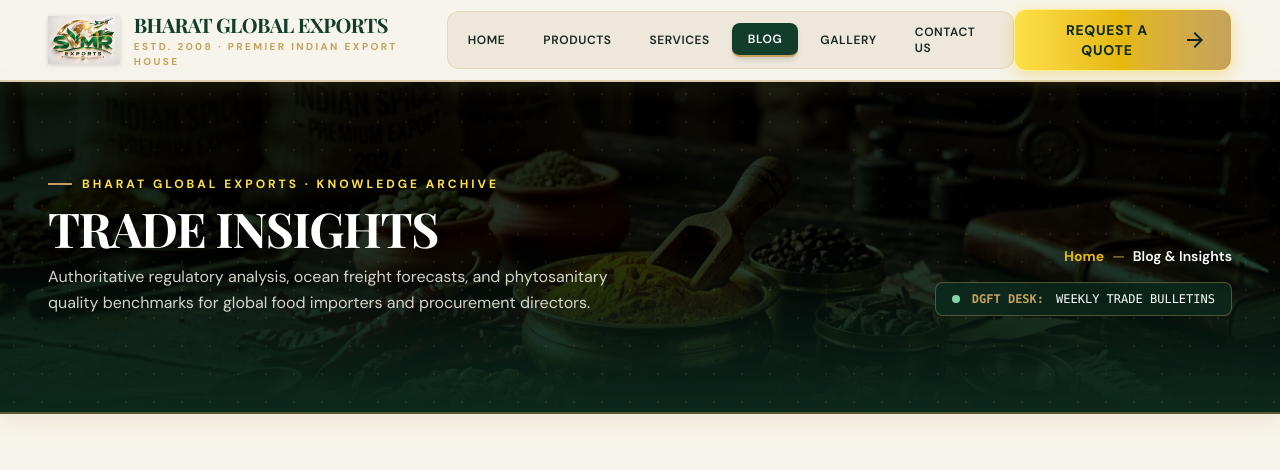
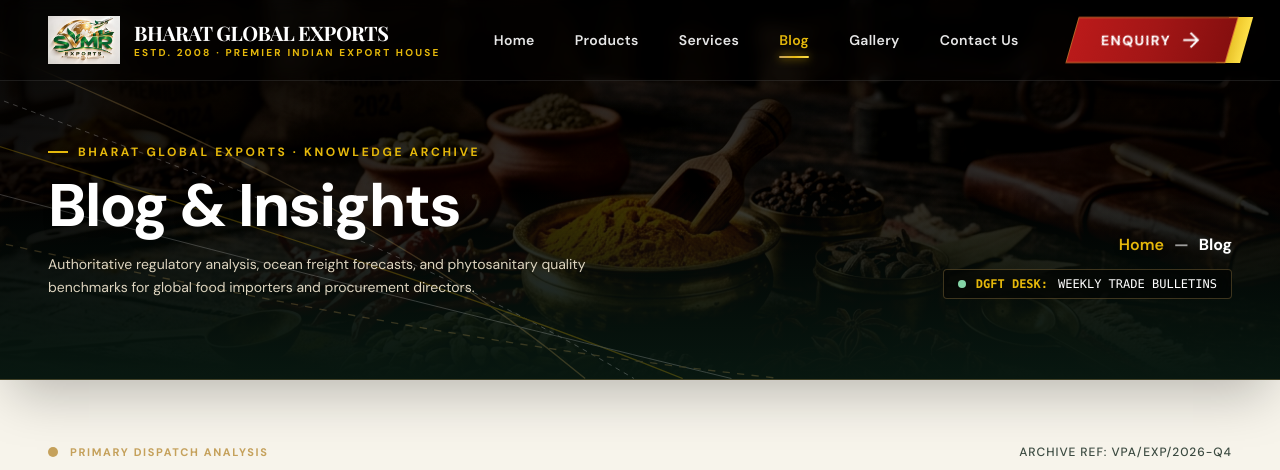
Before and after one commit to ethanhunt-dev/bharat_exports, a Next.js app: page /blog in a window 1280 px wide. Shown: the top 470 px of the page. Built offline with nearby package versions, Linux system fonts and the light colour scheme; a web font is replaced by a local one.

Commit message:
feat(ui): redesign header and page banner matching Skanda reference layout with transparent glass overlay, geometric waves, and angled enquiry button

```diff
--- a/src/app/blog/export-documentation-guide/page.tsx
+++ b/src/app/blog/export-documentation-guide/page.tsx
@@ -27,9 +27,9 @@
     <div className="flex flex-col w-full">
       {/* 1. Cinematic Luxury Page Banner */}
       <PageBanner
-        title="EXPORT DOCUMENTATION DOSSIER"
+        title="Export Documentation Guide"
         eyebrow="BHARAT GLOBAL EXPORTS · TRADE ADVISORY #48"
-        breadcrumbCurrent="Documentation & Customs"
+        breadcrumbCurrent="Documentation Guide"
         parentBreadcrumb={{ label: "Blog", href: "/blog" }}
         bgImage="/images/banner_port_cranes.jpg"
         description="Comprehensive compliance guide for Indian port customs clearing, Bill of Lading execution, and phytosanitary verification."
--- a/src/app/blog/page.tsx
+++ b/src/app/blog/page.tsx
@@ -121,9 +121,9 @@
     <div className="flex flex-col w-full">
       {/* 1. Cinematic Luxury Page Banner */}
       <PageBanner
-        title="TRADE INSIGHTS"
+        title="Blog & Insights"
         eyebrow="BHARAT GLOBAL EXPORTS · KNOWLEDGE ARCHIVE"
-        breadcrumbCurrent="Blog & Insights"
+        breadcrumbCurrent="Blog"
         bgImage="/images/products_banner_spices.jpg"
         description="Authoritative regulatory analysis, ocean freight forecasts, and phytosanitary quality benchmarks for global food importers and procurement directors."
         metaBadge={{
--- a/src/app/contact/page.tsx
+++ b/src/app/contact/page.tsx
@@ -28,7 +28,7 @@
     <div className="flex flex-col w-full">
       {/* 1. Cinematic Luxury Page Banner */}
       <PageBanner
-        title="CONTACT US"
+        title="Contact Us"
         eyebrow="BHARAT GLOBAL EXPORTS · GLOBAL TRADE DESK"
         breadcrumbCurrent="Contact Us"
         bgImage="/images/banner_port_cranes.jpg"
--- a/src/app/gallery/page.tsx
+++ b/src/app/gallery/page.tsx
@@ -178,7 +178,7 @@
     <div className="flex flex-col w-full">
       {/* 1. Cinematic Luxury Page Banner */}
       <PageBanner
-        title="FACILITY & PORT GALLERY"
+        title="Operations Gallery"
         eyebrow="BHARAT GLOBAL EXPORTS · OPERATIONAL ARCHIVE"
         breadcrumbCurrent="Gallery"
         bgImage="/images/banner_port_cranes.jpg"
--- a/src/app/layout.tsx
+++ b/src/app/layout.tsx
@@ -66,7 +66,7 @@
         <CustomCursor />
         <QuoteModalProvider>
           <Header />
-          <main className="w-full pt-20 bg-surface min-h-[calc(100vh-80px)] flex-1">
+          <main className="w-full bg-surface min-h-screen flex-1">
             {children}
           </main>
           <Footer />
--- a/src/app/page.tsx
+++ b/src/app/page.tsx
@@ -104,12 +104,12 @@
     <div className="flex flex-col w-full">
       {/* 1. CINEMATIC HERO SECTION WITH LUXURY EDITORIAL OVERLAY */}
       <section
-        className="relative w-full -mt-20 pt-20 bg-[#0B281D] text-white overflow-hidden flex flex-col justify-between"
+        className="relative w-full bg-[#0B281D] text-white overflow-hidden flex flex-col justify-between"
         onMouseEnter={() => setIsPaused(true)}
         onMouseLeave={() => setIsPaused(false)}
       >
         {/* Full-Bleed Auto-Playing Port & Maritime Slides with Slow Cinematic Movement */}
-        <div className="relative w-full h-[520px] sm:h-[620px] lg:h-[720px] overflow-hidden">
+        <div className="relative w-full h-[560px] sm:h-[650px] lg:h-[740px] overflow-hidden">
           {heroSlides.map((slide, idx) => (
             <div
               key={slide.id}
@@ -129,7 +129,7 @@
           <div className="absolute inset-x-0 bottom-0 h-40 bg-gradient-to-t from-[#0B281D] to-transparent" />
 
           {/* Hero Content Overlay */}
-          <div className="relative z-10 max-w-7xl mx-auto px-6 lg:px-12 h-full flex flex-col justify-center">
+          <div className="relative z-10 max-w-7xl mx-auto px-6 lg:px-12 h-full flex flex-col justify-center pt-20 sm:pt-24 lg:pt-28">
             <div className="max-w-3xl">
               {/* Understated Global Trade Label */}
               <div className="inline-flex items-center gap-2.5 px-3.5 py-1.5 rounded-full bg-[#123D2B]/80 backdrop-blur-md border border-[#C5A15B]/40 shadow-sm mb-6">
--- a/src/app/products/page.tsx
+++ b/src/app/products/page.tsx
@@ -228,9 +228,9 @@
     <div className="flex flex-col w-full">
       {/* 1. Cinematic Luxury Agricultural Page Banner */}
       <PageBanner
-        title="OUR PRODUCTS"
+        title="Products"
         eyebrow="BHARAT GLOBAL EXPORTS · INSTITUTIONAL CATALOGUE"
-        breadcrumbCurrent="Our Products"
+        breadcrumbCurrent="Products"
         bgImage="/images/products_banner_spices.jpg"
         description="Government Recognized Three-Star Export House providing institutional grades, guaranteed phytosanitary compliance, and direct Visakhapatnam port transshipment."
         metaBadge={{
--- a/src/app/services/page.tsx
+++ b/src/app/services/page.tsx
@@ -12,9 +12,9 @@
     <div className="flex flex-col w-full">
       {/* 1. Cinematic Luxury Page Banner */}
       <PageBanner
-        title="EXPORT SERVICES"
+        title="Services"
         eyebrow="BHARAT GLOBAL EXPORTS · INSTITUTIONAL CAPABILITIES"
-        breadcrumbCurrent="Export Services"
+        breadcrumbCurrent="Services"
         bgImage="/images/banner_port_cranes.jpg"
         description="Integrated farm-to-berth export solutions compliant with US-FDA, EU phytosanitary norms, and Codex Alimentarius."
         metaBadge={{
--- a/src/components/Header.tsx
+++ b/src/components/Header.tsx
@@ -1,6 +1,6 @@
 "use client";
 
-import React, { useState } from "react";
+import React, { useState, useEffect } from "react";
 import Link from "next/link";
 import { usePathname } from "next/navigation";
 import { useQuoteModal } from "@/context/QuoteModalContext";
@@ -9,6 +9,21 @@
   const pathname = usePathname();
   const { openQuoteModal } = useQuoteModal();
   const [mobileMenuOpen, setMobileMenuOpen] = useState(false);
+  const [isScrolled, setIsScrolled] = useState(false);
+
+  useEffect(() => {
+    const handleScroll = () => {
+      if (window.scrollY > 20) {
+        setIsScrolled(true);
+      } else {
+        setIsScrolled(false);
+      }
+    };
+
+    window.addEventListener("scroll", handleScroll, { passive: true });
+    handleScroll();
+    return () => window.removeEventListener("scroll", handleScroll);
+  }, []);
 
   // Strictly 6 approved public navigation destinations (No About Us, No Admin)
   const navLinks = [
@@ -28,65 +43,83 @@
   };
 
   return (
-    <header className="fixed top-0 left-0 right-0 z-50 bg-[#F7F4EB]/95 backdrop-blur-md border-b-2 border-[#C5A15B]/40 shadow-[0_4px_20px_rgba(197,161,91,0.12)] transition-all">
-      {/* Main Navbar */}
-      <div>
-        <div className="h-20 max-w-7xl mx-auto px-6 lg:px-12 flex items-center justify-between">
+    <header
+      className={`fixed top-0 left-0 right-0 z-50 transition-all duration-300 ${
+        isScrolled
+          ? "bg-[#0B281D]/95 backdrop-blur-md border-b border-[#C5A15B]/35 shadow-2xl py-3"
+          : "bg-black/35 backdrop-blur-sm border-b border-white/10 py-4"
+      }`}
+    >
+      <div className="max-w-7xl mx-auto px-4 sm:px-6 lg:px-12 flex items-center justify-between">
         {/* Logo / Brand Wordmark */}
         <Link href="/" className="flex items-center gap-3.5 group">
           <div className="relative flex items-center justify-center transition-transform duration-300 group-hover:scale-105">
             <img
               src="/svmr_logo.png"
               alt="Bharat Global Exports Emblem"
-                className="h-12 w-auto object-contain drop-shadow-sm"
+              className="h-11 sm:h-12 w-auto object-contain drop-shadow-md"
             />
           </div>
           <div className="flex flex-col">
-              <span className="font-display font-bold text-lg sm:text-xl tracking-tight text-[#123D2B] uppercase group-hover:text-[#0B281D] transition-colors">
+            <span className="font-display font-bold text-lg sm:text-xl tracking-tight text-white uppercase group-hover:text-[#FDE047] transition-colors leading-tight drop-shadow-sm">
               BHARAT GLOBAL EXPORTS
             </span>
-              <span className="font-sans text-[10px] font-bold text-[#C5A15B] uppercase tracking-[0.24em]">
+            <span className="font-sans text-[10px] font-bold text-[#E5B80B] uppercase tracking-[0.22em] drop-shadow-sm">
               ESTD. 2008 · PREMIER INDIAN EXPORT HOUSE
             </span>
           </div>
         </Link>
 
-          {/* Desktop Nav (Strict Scope: 6 items) */}
-          <nav className="hidden lg:flex items-center gap-1.5 p-1 rounded-xl bg-[#ECE6D8]/80 border border-[#C5A15B]/25">
+        {/* Desktop Nav: Clean text links without background boxes (Matching Skanda Demo) */}
+        <nav className="hidden lg:flex items-center gap-8 xl:gap-10">
           {navLinks.map((link) => {
             const active = isActive(link.href);
             return (
               <Link
                 key={link.href}
                 href={link.href}
-                  className={`px-4 py-2 rounded-lg transition-all font-sans text-xs tracking-wider uppercase font-semibold ${
+                className={`relative py-1 font-sans text-sm tracking-wide font-semibold transition-all duration-200 ${
                   active
-                      ? "bg-[#123D2B] text-white font-bold shadow-md border-b-2 border-[#C5A15B]"
-                      : "text-[#1A241F] hover:text-[#123D2B] hover:bg-white/80"
+                    ? "text-[#E5B80B] font-bold drop-shadow-sm"
+                    : "text-white/90 hover:text-[#E5B80B]"
                 }`}
               >
-                  {link.label}
+                <span>{link.label}</span>
+                {active && (
+                  <span className="absolute -bottom-1 left-0 right-0 h-0.5 bg-gradient-to-r from-[#C5A15B] via-[#E5B80B] to-[#FDE047] rounded-full shadow-[0_0_8px_#E5B80B]" />
+                )}
               </Link>
             );
           })}
         </nav>
 
-          {/* Action Area & Mobile Hamburger */}
+        {/* Action Area & Signature Angled Enquiry Button */}
         <div className="flex items-center gap-3 sm:gap-4">
+          {/* Skanda-Inspired Angled Geometric Enquiry Button with Yellow Accent */}
+          <div className="relative flex items-center">
+            {/* Background angled yellow accent triangle/bar */}
+            <div
+              className="hidden sm:block absolute -right-2 top-0 bottom-0 w-6 bg-gradient-to-r from-[#E5B80B] to-[#FDE047] -skew-x-[16deg] transform origin-bottom pointer-events-none shadow-md"
+              aria-hidden="true"
+            />
+
             <button
               type="button"
               onClick={() => openQuoteModal()}
-              className="gold-sheen-button inline-flex items-center gap-2 bg-gradient-to-r from-[#FDE047] via-[#E5B80B] to-[#C5A15B] text-[#0B281D] font-sans text-xs sm:text-sm px-5 sm:px-6 py-2.5 rounded-xl font-bold uppercase tracking-wider shadow-[0_4px_16px_rgba(229,184,11,0.35)] hover:shadow-[0_6px_22px_rgba(229,184,11,0.55)] hover:scale-105 transition-all duration-300 border border-[#FFF089]"
+              className="gold-sheen-button relative z-10 px-5 sm:px-7 py-2.5 bg-gradient-to-r from-[#BA1A1A] via-[#A31616] to-[#860F0F] text-white font-sans text-xs sm:text-sm font-extrabold uppercase tracking-widest shadow-xl hover:brightness-110 active:scale-95 transition-all duration-300 border border-[#FDE047]/40 -skew-x-[16deg]"
             >
-              <span>Request a Quote</span>
+              <span className="skew-x-[16deg] flex items-center gap-2">
+                <span>ENQUIRY</span>
                 <span className="material-symbols-outlined text-[17px] font-bold">arrow_forward</span>
+              </span>
             </button>
+          </div>
 
           {/* Mobile Menu Toggle Button */}
           <button
             type="button"
             onClick={() => setMobileMenuOpen(!mobileMenuOpen)}
-              className="lg:hidden w-10 h-10 rounded-lg bg-[#ECE6D8] flex items-center justify-center text-[#123D2B] border border-[#C5A15B]/30 hover:bg-[#E4DDCB] transition-colors"
+            className="lg:hidden w-10 h-10 rounded-lg bg-black/40 backdrop-blur-md flex items-center justify-center text-white border border-[#C5A15B]/40 hover:bg-[#123D2B] transition-colors"
             aria-label="Toggle mobile menu"
           >
             <span className="material-symbols-outlined text-[24px]">
@@ -98,8 +131,8 @@
 
       {/* Mobile Dropdown Menu (Strict Scope: 6 items) */}
       {mobileMenuOpen && (
-          <div className="lg:hidden bg-[#F7F4EB] border-t border-[#C5A15B]/30 px-6 py-4 shadow-xl animate-fadeIn">
-            <nav className="flex flex-col gap-1.5 pb-3">
+        <div className="lg:hidden bg-[#0B281D]/98 backdrop-blur-xl border-t border-[#C5A15B]/30 px-6 py-5 shadow-2xl animate-fadeIn">
+          <nav className="flex flex-col gap-1.5 pb-4">
             {navLinks.map((link) => {
               const active = isActive(link.href);
               return (
@@ -107,10 +140,10 @@
                   key={link.href}
                   href={link.href}
                   onClick={() => setMobileMenuOpen(false)}
-                    className={`px-4 py-3 rounded-lg text-sm font-semibold flex items-center justify-between ${
+                  className={`px-4 py-3 rounded-lg text-sm font-semibold flex items-center justify-between transition-colors ${
                     active
-                        ? "bg-[#123D2B] text-white border-l-4 border-[#C5A15B]"
-                        : "text-[#1A241F] hover:text-[#123D2B] hover:bg-[#ECE6D8]"
+                      ? "bg-[#123D2B] text-[#E5B80B] font-bold border-l-4 border-[#E5B80B]"
+                      : "text-white/90 hover:text-[#E5B80B] hover:bg-[#123D2B]/50"
                   }`}
                 >
                   <span>{link.label}</span>
@@ -119,19 +152,18 @@
               );
             })}
           </nav>
-            <div className="pt-3 border-t border-[#C5A15B]/20 flex flex-col gap-2 font-sans text-xs text-[#3B4A40]">
-              <a href="tel:+919876543210" className="flex items-center gap-2 py-1 hover:text-[#123D2B]">
-                <span className="material-symbols-outlined text-[16px] text-[#C5A15B]">call</span>
+          <div className="pt-3 border-t border-[#C5A15B]/20 flex flex-col gap-2 font-sans text-xs text-[#E7EDE6]/80">
+            <a href="tel:+919876543210" className="flex items-center gap-2 py-1 hover:text-[#E5B80B]">
+              <span className="material-symbols-outlined text-[16px] text-[#E5B80B]">call</span>
               <span>+91 98765 43210</span>
             </a>
-              <a href="mailto:export@bharatglobalexports.com" className="flex items-center gap-2 py-1 hover:text-[#123D2B]">
-                <span className="material-symbols-outlined text-[16px] text-[#C5A15B]">mail</span>
+            <a href="mailto:export@bharatglobalexports.com" className="flex items-center gap-2 py-1 hover:text-[#E5B80B]">
+              <span className="material-symbols-outlined text-[16px] text-[#E5B80B]">mail</span>
               <span>export@bharatglobalexports.com</span>
             </a>
           </div>
         </div>
       )}
-      </div>
     </header>
   );
 }
--- a/src/components/PageBanner.tsx
+++ b/src/components/PageBanner.tsx
@@ -26,81 +26,111 @@
   metaBadge,
 }: PageBannerProps) {
   return (
-    <section className="relative w-full overflow-hidden border-b-2 border-[#C5A15B]/40 shadow-[0_4px_25px_rgba(197,161,91,0.2)] bg-[#0B281D]">
-      {/* Background Photographic Image with Dark Vignette & Emerald Tint */}
+    <section className="relative w-full overflow-hidden bg-[#081710] border-b border-[#C5A15B]/30 shadow-2xl">
+      {/* Background Photographic Image with Dark Vignette */}
       <div className="absolute inset-0 z-0">
         <img
           src={bgImage}
           alt={title}
-          className="w-full h-full object-cover object-center scale-105 filter brightness-75 contrast-110"
+          className="w-full h-full object-cover object-center scale-105 filter brightness-70 contrast-115"
         />
-        {/* Layered cinematic gradient overlays for high text contrast */}
-        <div className="absolute inset-0 bg-gradient-to-r from-[#0B281D]/95 via-[#0B281D]/80 to-[#123D2B]/90 mix-blend-multiply" />
-        <div className="absolute inset-0 bg-gradient-to-t from-[#0B281D] via-transparent to-black/40" />
+        {/* Layered cinematic dark gradient overlay matching Skanda reference */}
+        <div className="absolute inset-0 bg-gradient-to-r from-black/90 via-black/65 to-black/80" />
+        <div className="absolute inset-0 bg-gradient-to-t from-[#081710] via-transparent to-black/60" />
       </div>
 
-      {/* Ambient subtle grid pattern */}
-      <div
-        className="absolute inset-0 z-0 opacity-10 pointer-events-none"
-        style={{
-          backgroundImage: "radial-gradient(#C5A15B 1px, transparent 1px)",
-          backgroundSize: "28px 28px",
-        }}
-      />
+      {/* Skanda-Style Concentric Geometric Wave Lines on Left */}
+      <div className="absolute top-0 bottom-0 left-0 w-full md:w-2/3 pointer-events-none z-[1] opacity-25">
+        <svg
+          viewBox="0 0 700 350"
+          className="w-full h-full object-cover"
+          preserveAspectRatio="none"
+          fill="none"
+        >
+          <path
+            d="M -100 0 C 150 120, 320 200, 480 350"
+            stroke="#C5A15B"
+            strokeWidth="1.2"
+          />
+          <path
+            d="M -100 50 C 160 160, 340 230, 520 350"
+            stroke="#FFFFFF"
+            strokeWidth="0.8"
+            strokeDasharray="4 4"
+          />
+          <path
+            d="M -100 100 C 180 200, 360 260, 560 350"
+            stroke="#E5B80B"
+            strokeWidth="1.2"
+          />
+          <path
+            d="M -100 150 C 200 240, 380 290, 600 350"
+            stroke="#FFFFFF"
+            strokeWidth="0.7"
+          />
+          <path
+            d="M -100 200 C 220 280, 400 320, 640 350"
+            stroke="#C5A15B"
+            strokeWidth="1.2"
+            strokeDasharray="6 6"
+          />
+        </svg>
+      </div>
 
-      {/* Content Container */}
-      <div className="relative z-10 max-w-7xl mx-auto px-6 lg:px-12 py-16 md:py-20 lg:py-24">
+      {/* Content Container (starts at top, padded to sit below 80px transparent navbar) */}
+      <div className="relative z-10 max-w-7xl mx-auto px-6 lg:px-12 pt-28 pb-14 sm:pt-32 sm:pb-16 lg:pt-36 lg:pb-20">
         <div className="flex flex-col md:flex-row md:items-end justify-between gap-6">
-          {/* Left: Eyebrow + Large Editorial Page Title */}
+          {/* Left: Large Bold Title (Matching Skanda Demo Style) */}
           <div className="max-w-2xl">
             {eyebrow && (
-              <div className="flex items-center gap-2.5 mb-3">
-                <span className="w-6 h-0.5 bg-[#C5A15B]" />
-                <span className="font-sans text-xs uppercase tracking-[0.25em] text-[#FDE047] font-bold">
+              <div className="flex items-center gap-2.5 mb-2">
+                <span className="w-5 h-0.5 bg-[#E5B80B]" />
+                <span className="font-sans text-xs uppercase tracking-[0.22em] text-[#E5B80B] font-bold">
                   {eyebrow}
                 </span>
               </div>
             )}
-            <h1 className="font-display text-3xl sm:text-4xl md:text-5xl font-bold uppercase tracking-tight text-white drop-shadow-md">
+            <h1 className="font-sans text-4xl sm:text-5xl lg:text-6xl font-extrabold text-white tracking-tight leading-tight drop-shadow-lg">
               {title}
             </h1>
             {description && (
-              <p className="mt-3 text-sm sm:text-base text-[#F7F4EB]/85 font-sans leading-relaxed max-w-xl">
+              <p className="mt-2.5 text-xs sm:text-sm text-[#DDD4BF] font-sans leading-relaxed max-w-xl">
                 {description}
               </p>
             )}
           </div>
 
-          {/* Right: Breadcrumb & Optional Meta Badge */}
-          <div className="flex flex-col md:items-end gap-4">
-            {/* Breadcrumb matching reference site style */}
-            <nav aria-label="Breadcrumb" className="flex items-center gap-2 text-xs sm:text-sm font-sans">
+          {/* Right: Breadcrumb & Meta Badge (Matching Skanda Demo 'Home — Services') */}
+          <div className="flex flex-col md:items-end gap-3">
+            <nav
+              aria-label="Breadcrumb"
+              className="flex items-center text-sm sm:text-base font-sans font-semibold drop-shadow-md"
+            >
               <Link
                 href="/"
-                className="text-[#E5B80B] hover:text-[#FDE047] font-bold transition-colors flex items-center gap-1 group"
+                className="text-[#BA1A1A] sm:text-[#E5B80B] hover:text-[#FDE047] transition-colors"
               >
-                <span>Home</span>
+                Home
               </Link>
-              <span className="text-[#C5A15B]/70 font-semibold">—</span>
+              <span className="text-white/60 mx-2.5 font-bold">—</span>
               {parentBreadcrumb && (
                 <>
                   <Link
                     href={parentBreadcrumb.href}
-                    className="text-[#E5B80B] hover:text-[#FDE047] font-bold transition-colors"
+                    className="text-[#BA1A1A] sm:text-[#E5B80B] hover:text-[#FDE047] transition-colors"
                   >
                     {parentBreadcrumb.label}
                   </Link>
-                  <span className="text-[#C5A15B]/70 font-semibold">—</span>
+                  <span className="text-white/60 mx-2.5 font-bold">—</span>
                 </>
               )}
-              <span className="text-white font-semibold">{breadcrumbCurrent}</span>
+              <span className="text-white font-bold">{breadcrumbCurrent}</span>
             </nav>
 
-            {/* Optional Port Corridor Status Badge */}
             {metaBadge && (
-              <div className="inline-flex items-center gap-3 px-4 py-2 rounded-lg bg-[#0B281D]/80 backdrop-blur-md border border-[#C5A15B]/40 shadow-sm text-xs font-mono">
+              <div className="inline-flex items-center gap-2.5 px-3.5 py-1.5 rounded bg-black/50 backdrop-blur-md border border-[#C5A15B]/30 text-xs font-mono">
                 <span className="w-2 h-2 rounded-full bg-[#86D7A9] animate-pulse" />
-                <span className="text-[#C5A15B] font-bold uppercase">{metaBadge.label}:</span>
+                <span className="text-[#E5B80B] font-bold uppercase">{metaBadge.label}:</span>
                 <span className="text-white font-medium">{metaBadge.value}</span>
               </div>
             )}
```
Lines whose indentation alone changed are shown as unchanged.
